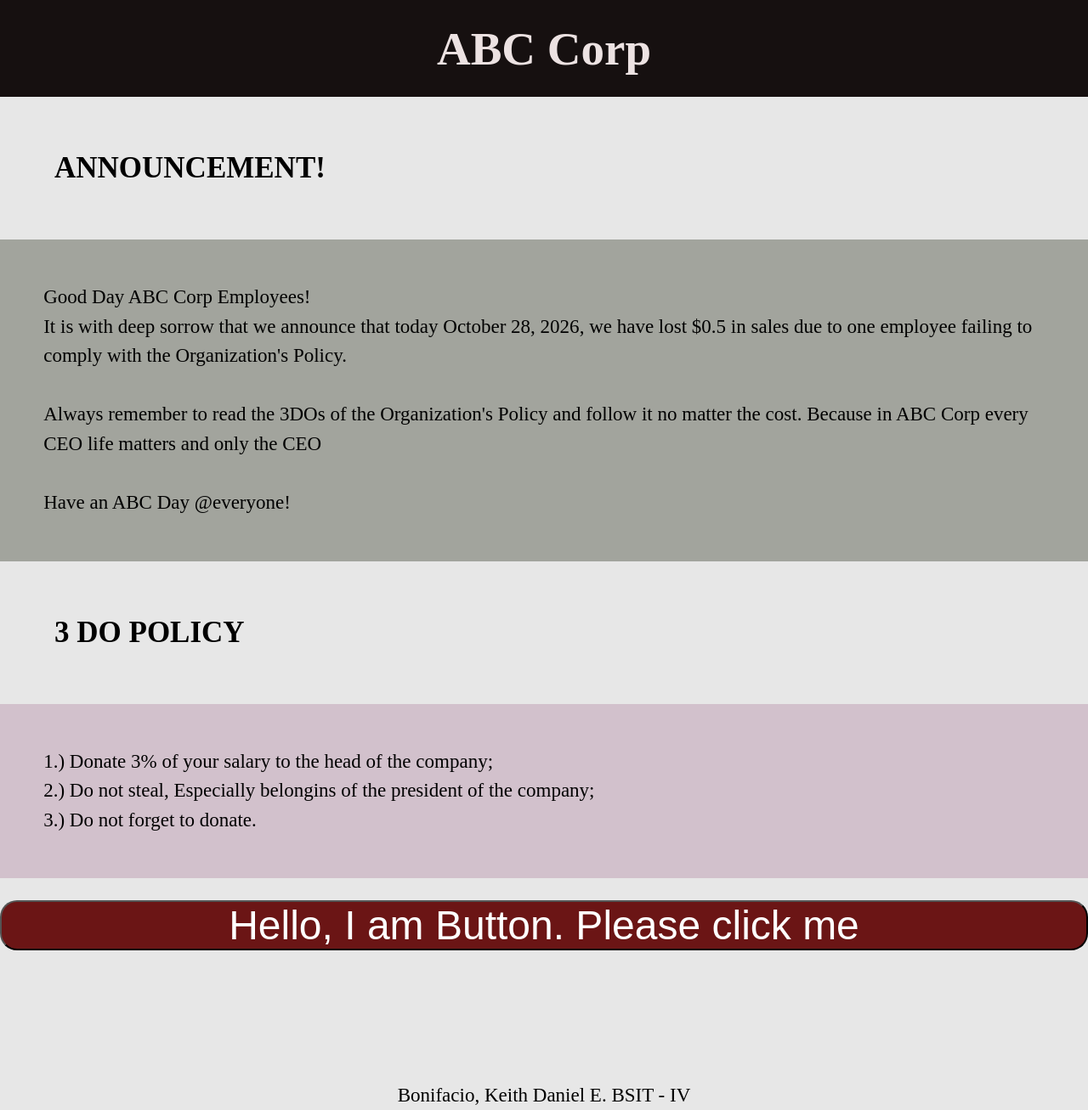
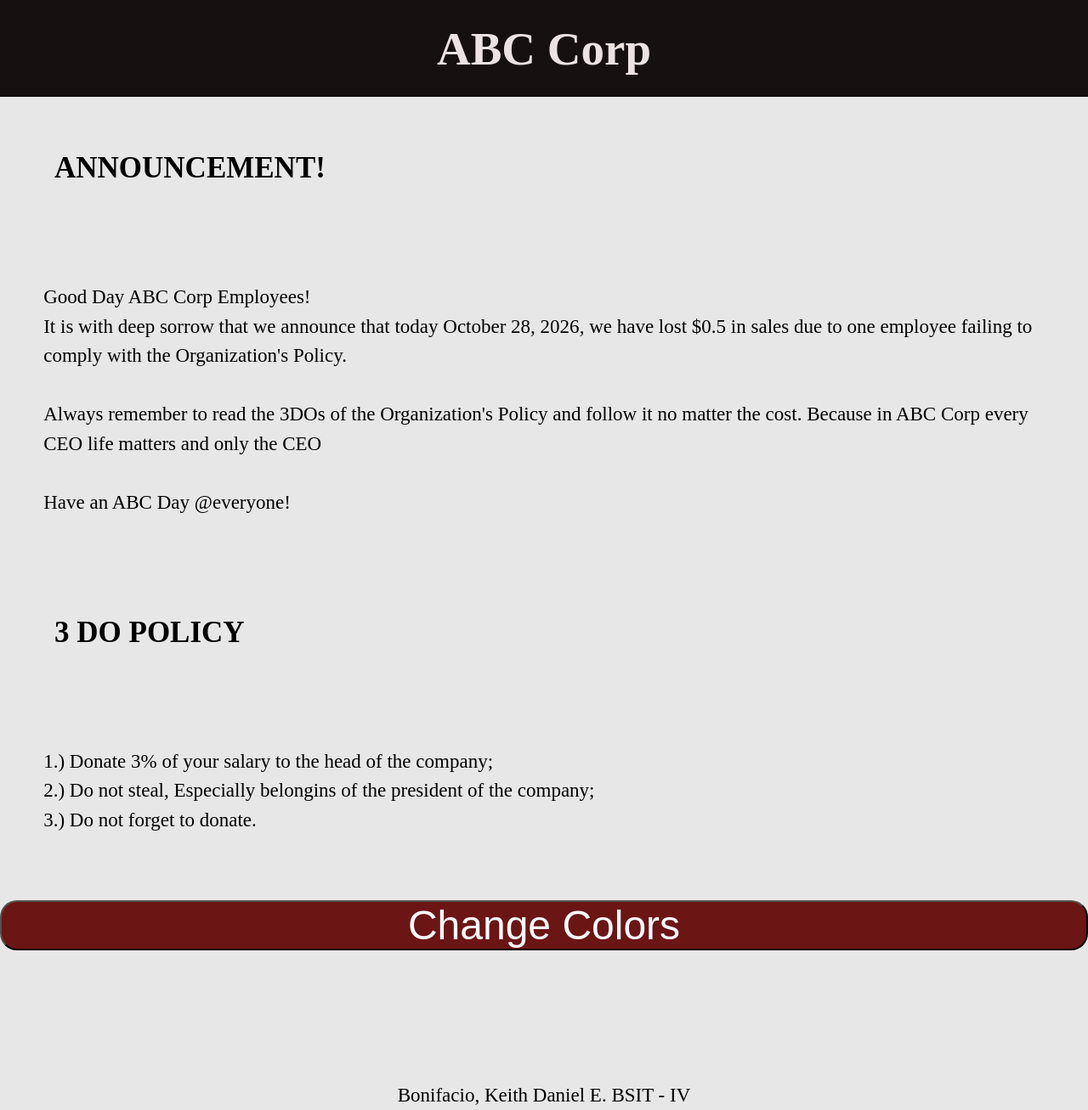
Before and after one commit to DoorLicker921/abc-corp-local, a PHP site: page / in a window 1280 px wide. Shown: the whole page at 85% size. Run offline with PHP 8.4, Linux system fonts and the light colour scheme.

Commit message:
Update color functions and removed div colors

```diff
--- a/index.html
+++ b/index.html
@@ -35,7 +35,7 @@
                 </div>
             </div>
 
-            <button onclick="clickBtn()" id="click">Hello, I am Button. Please click me</button>
+            <button onclick="clickBtn()" id="click">Change Colors</button>
 
             <footer>
                 <p>Bonifacio, Keith Daniel E. BSIT - IV</p>
--- a/script.js
+++ b/script.js
@@ -24,6 +24,7 @@ let btn = document.getElementById("click");
 
 const body = document.body;
 const subheadings = document.querySelectorAll("h2");
+const paragraphs = document.querySelectorAll("p");
 
 let colors = ["white", "black", "red", "blue", "gray", "green"];
 let previousNum = -1;
@@ -69,6 +70,9 @@ function clickBtn()
     {
         subheading.style.color = textColor;
     });
+    paragraphs.forEach(function(paragraph){
+        paragraph.style.color = textColor;
+    });
     previousNum = num;
 
     console.log(colors[num]);
--- a/style.css
+++ b/style.css
@@ -36,12 +36,10 @@ div
 }
 .announce
 {
-    background-color: #A2A49D;
     padding: 4%;
 }
 .policies
 {
-    background-color: #D2C1CC;
     padding: 4%;
 }
 h1
```
